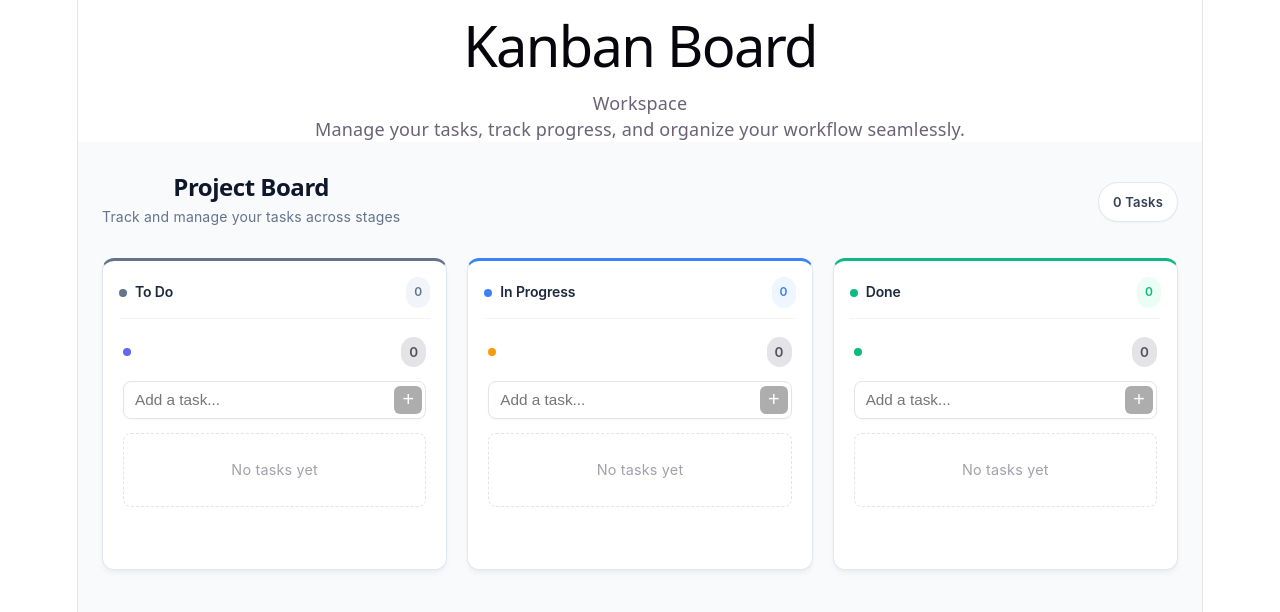
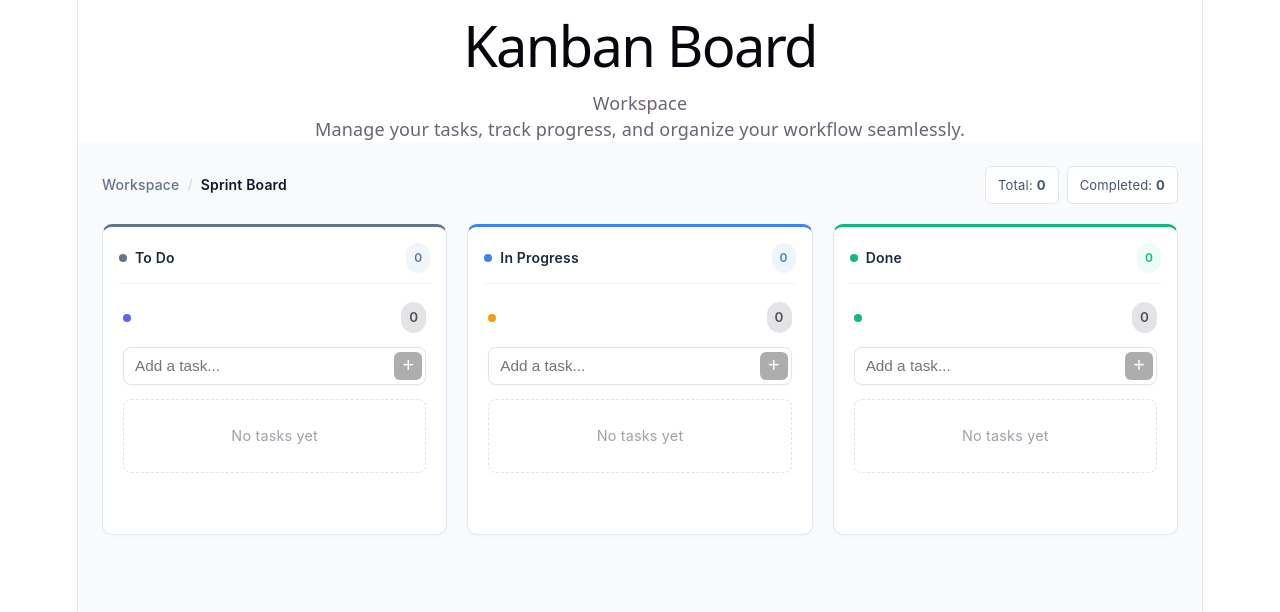
Before and after one commit to ashwin-dev21/Kanban-ts, a React (Vite) app: page / in a window 1280 px wide. Shown: the top 612 px of the page. Built offline with nearby package versions, Linux system fonts and the light colour scheme.

Commit message:
updated prop

```diff
--- a/src/components/Board.tsx
+++ b/src/components/Board.tsx
@@ -8,7 +8,6 @@ const initial: Columns = {
   done: []
 }
 
-// Configuration to give each column a distinct visual identity
 const COLUMN_CONFIG: {
   key: keyof Columns
   label: string
@@ -18,19 +17,19 @@ const COLUMN_CONFIG: {
   {
     key: 'todo',
     label: 'To Do',
-    accentColor: '#64748b', // Slate
+    accentColor: '#64748b',
     badgeBg: '#f1f5f9'
   },
   {
     key: 'progress',
     label: 'In Progress',
-    accentColor: '#3b82f6', // Blue
+    accentColor: '#3b82f6',
     badgeBg: '#eff6ff'
   },
   {
     key: 'done',
     label: 'Done',
-    accentColor: '#10b981', // Emerald
+    accentColor: '#10b981',
     badgeBg: '#ecfdf5'
   }
 ]
@@ -65,21 +64,27 @@ export default function Board() {
 
   const totalTasks =
     tasks.todo.length + tasks.progress.length + tasks.done.length
+  const completedTasks = tasks.done.length
 
   return (
     <div style={styles.wrapper}>
-      {/* Clean Board Header */}
-      <header style={styles.header}>
-        <div>
-          <h1 style={styles.title}>Project Board</h1>
-          <p style={styles.subtitle}>
-            Track and manage your tasks across stages
-          </p>
+      {/* Compact Utility Bar (No duplicate title) */}
+      <div style={styles.toolbar}>
+        <div style={styles.breadcrumb}>
+          <span style={styles.workspaceTag}>Workspace</span>
+          <span style={styles.separator}>/</span>
+          <span style={styles.boardName}>Sprint Board</span>
         </div>
-        <div style={styles.totalBadge}>
-          {totalTasks} {totalTasks === 1 ? 'Task' : 'Tasks'}
+
+        <div style={styles.statsGroup}>
+          <span style={styles.statPill}>
+            Total: <strong>{totalTasks}</strong>
+          </span>
+          <span style={styles.statPill}>
+            Completed: <strong>{completedTasks}</strong>
+          </span>
         </div>
-      </header>
+      </div>
 
       {/* Columns Grid */}
       <div style={styles.boardGrid}>
@@ -94,7 +99,6 @@ export default function Board() {
                 borderTop: `3px solid ${accentColor}`
               }}
             >
-              {/* Status Indicator Pill */}
               <div style={styles.columnHeader}>
                 <span
                   style={{
@@ -115,7 +119,7 @@ export default function Board() {
               </div>
 
               <Column
-                title="" // Handled cleanly by the custom header above
+                title=""
                 type={key}
                 tasks={columnTasks}
                 addTask={addTask}
@@ -132,44 +136,52 @@ export default function Board() {
 
 const styles: Record<string, React.CSSProperties> = {
   wrapper: {
-    minHeight: '100vh',
-    backgroundColor: '#f8fafc', // Soft slate canvas background
-    padding: '32px 24px',
+    minHeight: 'calc(100vh - 64px)',
+    backgroundColor: '#f8fafc',
+    padding: '24px',
     fontFamily:
       '-apple-system, BlinkMacSystemFont, "Inter", "Segoe UI", Roboto, sans-serif',
     color: '#0f172a',
     boxSizing: 'border-box'
   },
-  header: {
+  toolbar: {
     maxWidth: 1200,
-    margin: '0 auto 28px auto',
+    margin: '0 auto 20px auto',
     display: 'flex',
     justifyContent: 'space-between',
     alignItems: 'center',
     flexWrap: 'wrap',
     gap: 12
   },
-  title: {
-    margin: 0,
-    fontSize: 24,
-    fontWeight: 700,
-    letterSpacing: '-0.02em',
-    color: '#0f172a'
+  breadcrumb: {
+    display: 'flex',
+    alignItems: 'center',
+    gap: 8,
+    fontSize: 14
   },
-  subtitle: {
-    margin: '4px 0 0 0',
-    fontSize: 14,
-    color: '#64748b'
+  workspaceTag: {
+    color: '#64748b',
+    fontWeight: 500
   },
-  totalBadge: {
+  separator: {
+    color: '#cbd5e1'
+  },
+  boardName: {
+    color: '#0f172a',
+    fontWeight: 600
+  },
+  statsGroup: {
+    display: 'flex',
+    alignItems: 'center',
+    gap: 8
+  },
+  statPill: {
     backgroundColor: '#ffffff',
     border: '1px solid #e2e8f0',
-    padding: '6px 14px',
-    borderRadius: 999,
+    padding: '5px 12px',
+    borderRadius: 6,
     fontSize: 13,
-    fontWeight: 600,
-    color: '#334155',
-    boxShadow: '0 1px 2px rgba(0, 0, 0, 0.04)'
+    color: '#475569'
   },
   boardGrid: {
     maxWidth: 1200,
@@ -182,11 +194,9 @@ const styles: Record<string, React.CSSProperties> = {
   columnCard: {
     backgroundColor: '#ffffff',
     border: '1px solid #e2e8f0',
-    borderRadius: 12,
+    borderRadius: 10,
     padding: 16,
-    boxShadow:
-      '0 4px 6px -1px rgba(0, 0, 0, 0.05), 0 2px 4px -2px rgba(0, 0, 0, 0.03)',
-    transition: 'transform 0.15s ease, box-shadow 0.15s ease'
+    boxShadow: '0 1px 3px rgba(0, 0, 0, 0.04)'
   },
   columnHeader: {
     display: 'flex',
@@ -204,8 +214,7 @@ const styles: Record<string, React.CSSProperties> = {
   columnLabel: {
     fontSize: 14,
     fontWeight: 600,
-    color: '#1e293b',
-    letterSpacing: '-0.01em'
+    color: '#1e293b'
   },
   countBadge: {
     marginLeft: 'auto',
```
